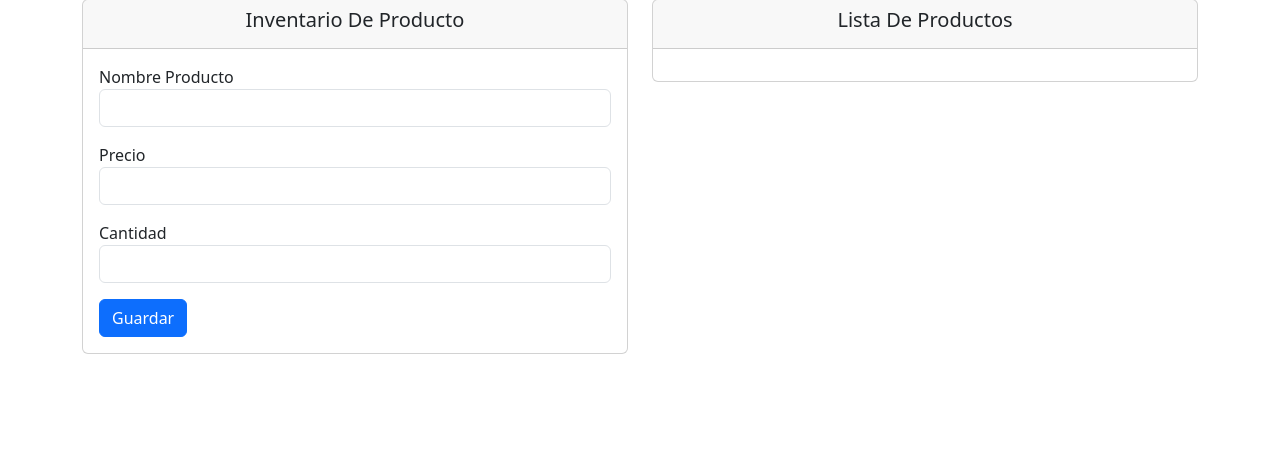
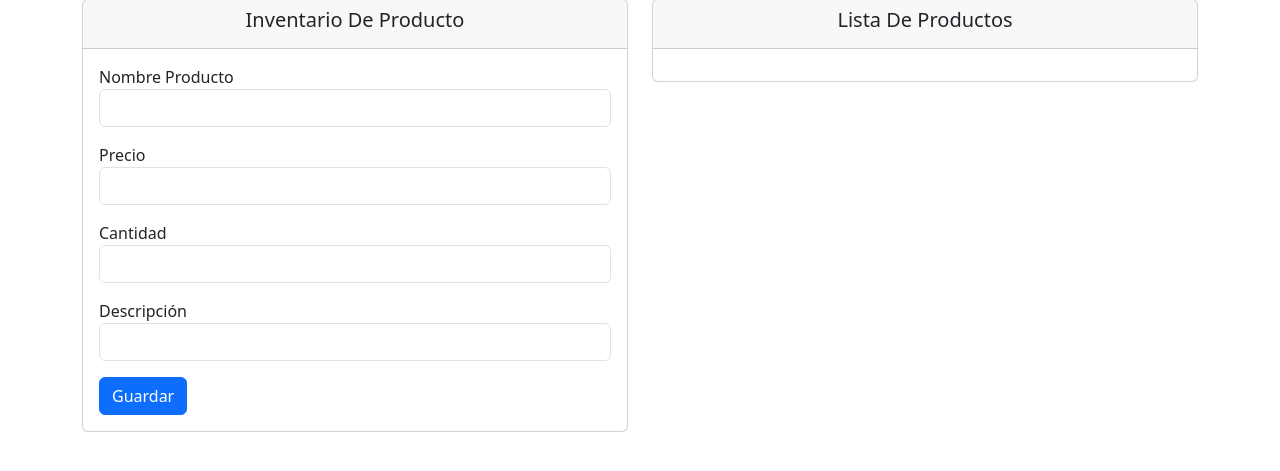
Before and after one commit to emperezm/Producto_mongodb, a Flask app: page / in a window 1280 px wide. Shown: the part 145-616 px from the top of the page. Run offline with Flask 3, Linux system fonts and the light colour scheme; data that the repository does not hold is empty.

Commit message:
Se agrego el cuadro de texto tanto en el formulario de inventario, como en el formulario de lista de productos correspondiente a la descripción del producto

```diff
--- a/templates/index.html
+++ b/templates/index.html
@@ -26,6 +26,8 @@
                             <input type="text" class="form-control mb-3" name="price">
                             <label>Cantidad</label>
                             <input type="text" class="form-control mb-3" name="quantity">
+                            <label>Descripción</label>
+                            <input type="text" class="form-control mb-3" name="description">
                             <button class="btn btn-primary" type="submit">Guardar</button>
                         </form>
                     </div>
@@ -49,6 +51,8 @@
                                         <input type="text" class="form-control" value="{{product.quantity}}" name="quantity">
                                         <small>Precio</small>
                                         <input type="text" class="form-control" value="{{product.price}}" name="price">
+                                        <small>Descripción</small>
+                                        <input type="text" class="form-control" value="{{product.description}}" name="description">
                                         <button class="btn btn-primary btn-sm" type="submit">Editar</button>
                                         <a href="{{url_for('delete_product', product_name=product.name)}}" class="btn btn-danger btn-sm">Eliminar</a>
                                     </form>
```
